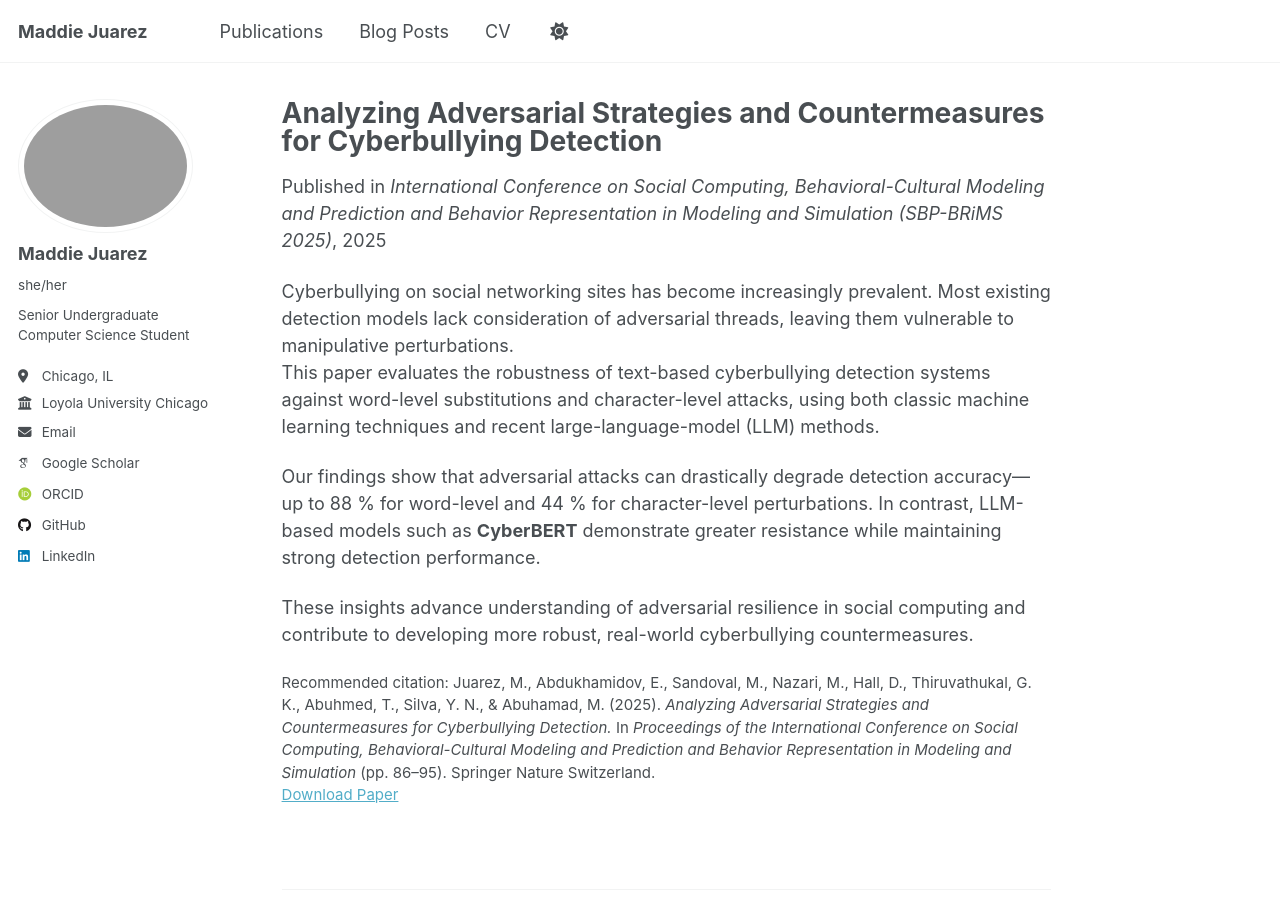
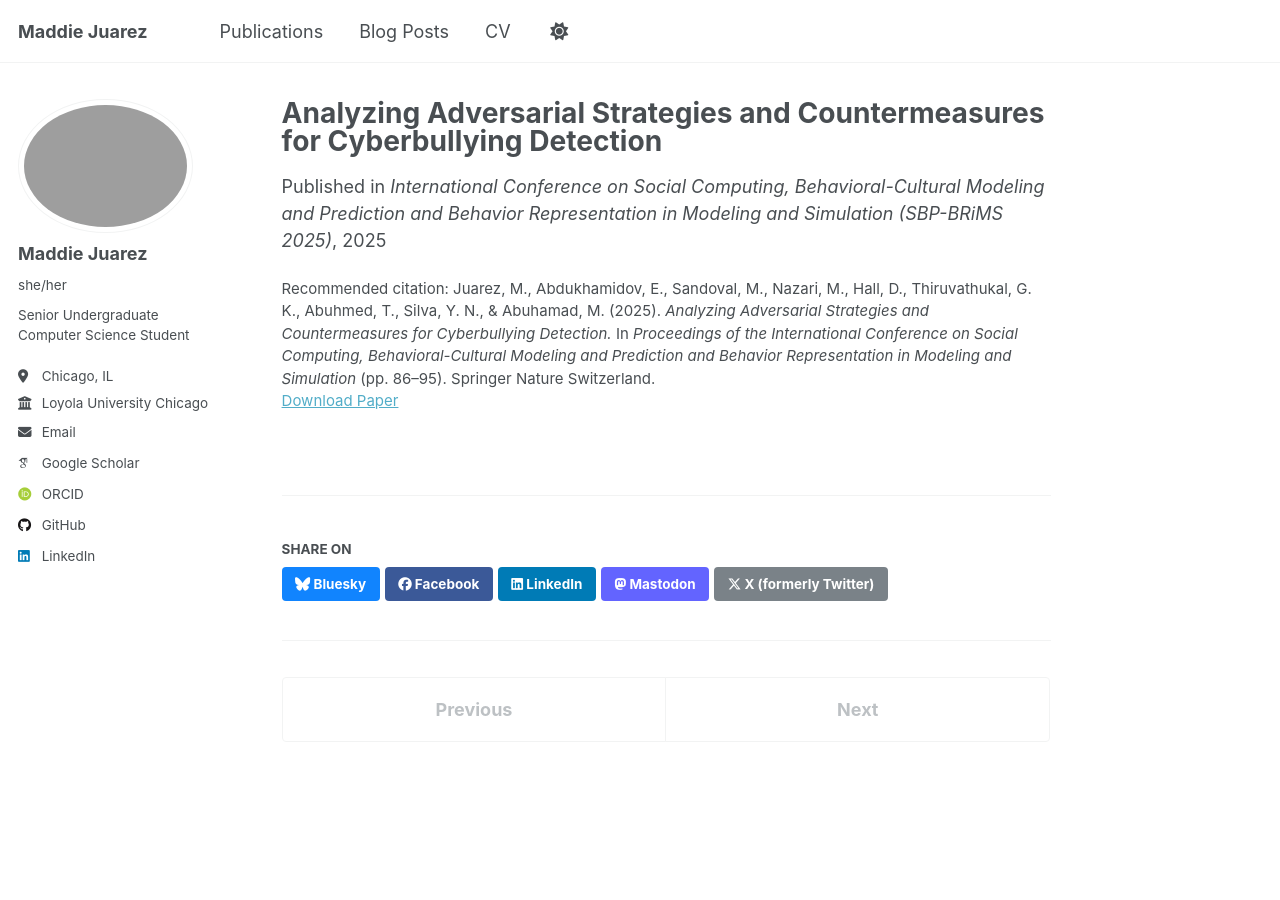
Before and after one commit to mjuarez4/mjuarez4.github.io, a Jekyll site: the page built from _publications/2010-10-01-paper-title-number-2.md, in a window 1280 px wide and 900 px high. Built offline with Jekyll 4.4.1, drawn with Linux system fonts in a browser that asks for light colours; some web fonts are replaced; a script that is not in the unit is left out.

```diff
--- a/_publications/2010-10-01-paper-title-number-2.md
+++ b/_publications/2010-10-01-paper-title-number-2.md
@@ -11,9 +11,3 @@ publisher: "Springer Nature Switzerland"
 paperurl: "https://doi.org/10.1007/978-3-032-07715-8_9"
 citation: "Juarez, M., Abdukhamidov, E., Sandoval, M., Nazari, M., Hall, D., Thiruvathukal, G. K., Abuhmed, T., Silva, Y. N., & Abuhamad, M. (2025). <i>Analyzing Adversarial Strategies and Countermeasures for Cyberbullying Detection.</i> In <i>Proceedings of the International Conference on Social Computing, Behavioral-Cultural Modeling and Prediction and Behavior Representation in Modeling and Simulation</i> (pp. 86–95). Springer Nature Switzerland."
 ---
-Cyberbullying on social networking sites has become increasingly prevalent. Most existing detection models lack consideration of adversarial threads, leaving them vulnerable to manipulative perturbations.
-This paper evaluates the robustness of text-based cyberbullying detection systems against word-level substitutions and character-level attacks, using both classic machine learning techniques and recent large-language-model (LLM) methods.
-
-Our findings show that adversarial attacks can drastically degrade detection accuracy—up to 88 % for word-level and 44 % for character-level perturbations. In contrast, LLM-based models such as **CyberBERT** demonstrate greater resistance while maintaining strong detection performance.
-
-These insights advance understanding of adversarial resilience in social computing and contribute to developing more robust, real-world cyberbullying countermeasures.
```
Also changed, not shown: _pages/about.md (+1 -1 lines), _publications/2009-10-01-paper-title-number-1.md (+0 -1 lines).
